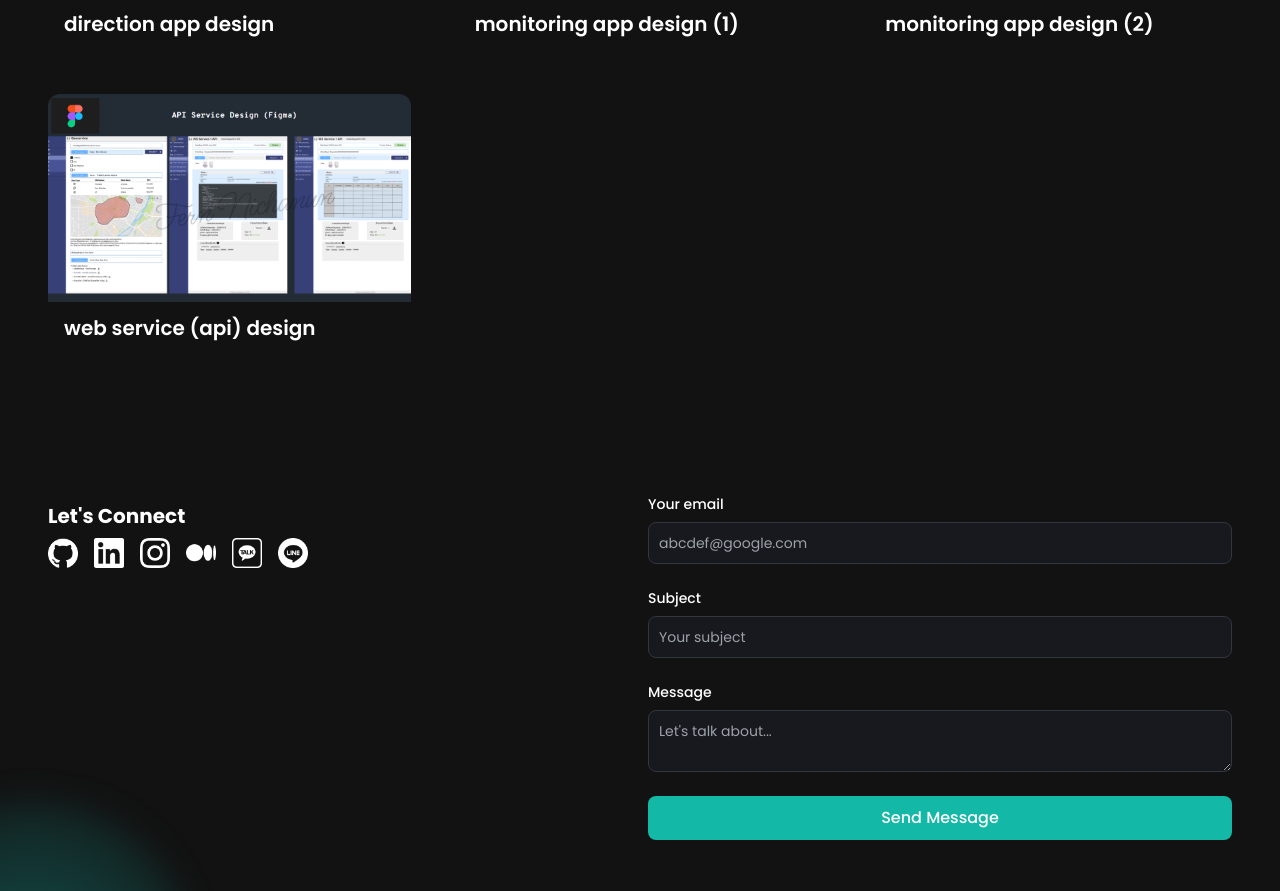
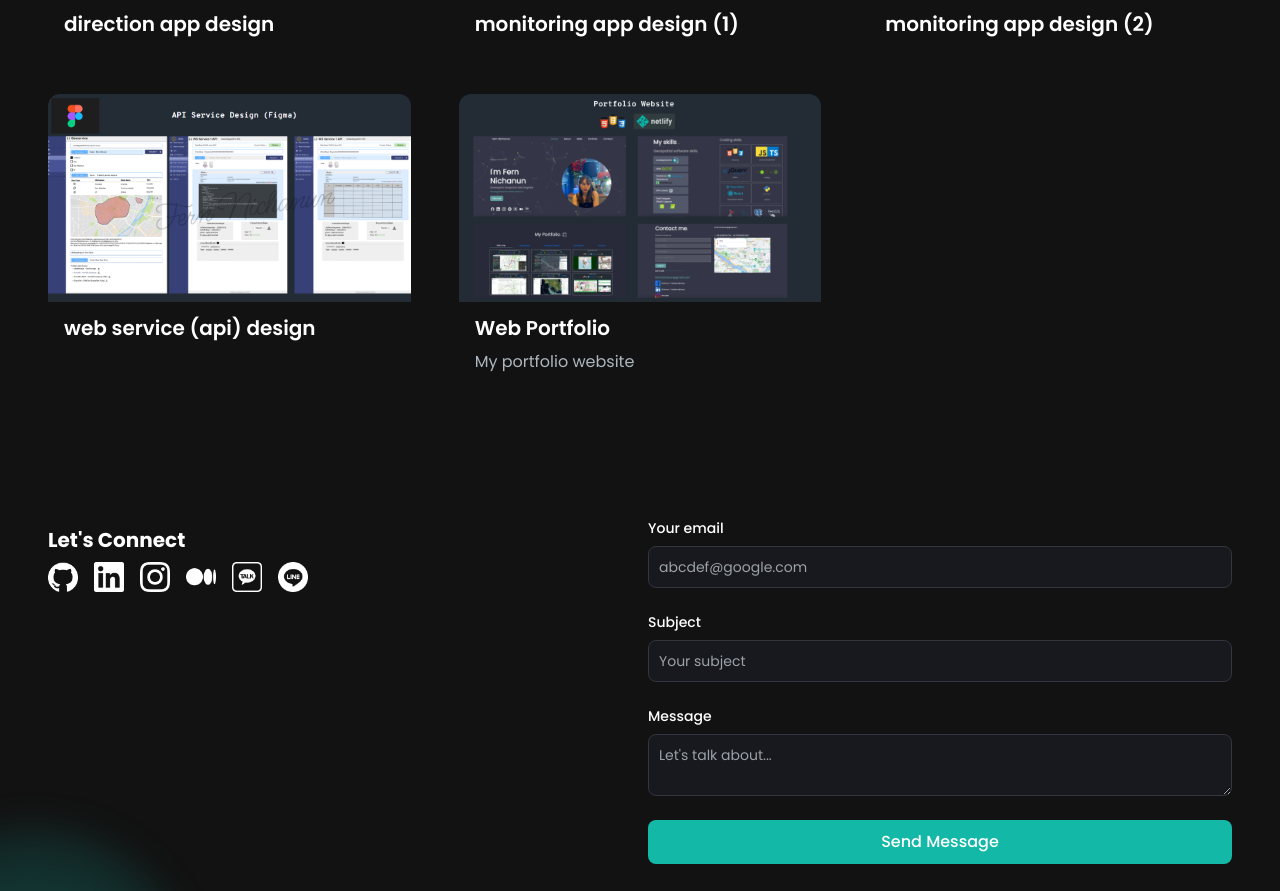
Before and after one commit to ffferncake/ffferncake-webport-2024, a Next.js app: page / in a window 1280 px wide. Shown: the part 2878-3769 px from the top of the page. Built offline with nearby package versions, Linux system fonts and the light colour scheme.

Commit message:
logo rename & img added

```diff
--- a/src/app/components/AboutSection.jsx
+++ b/src/app/components/AboutSection.jsx
@@ -2,10 +2,11 @@
 import React, { useTransition, useState, useEffect } from "react";
 import Image from "next/image";
 import TabButton from "./TabButton";
-import KusIcon from "../../../public/images/education/kus.gif";
+import KusIcon from
+ "../../../public/images/education/kus.gif";
 import KuIcon from "../../../public/images/education/ku-modified.png";
 import YonseiIcon from "../../../public/images/education/YonseiUniversityEmblem.png";
-import GISIcon from "../../../public/images/education/GIS Company Logo.png";
+import GISIcon from "../../../public/images/education/gis_logo.png";
 import JicaIcon from "../../../public/images/education/logo-jica.png";
 import MaholanIcon from "../../../public/images/education/maholan.png";
 
--- a/src/app/components/ProjectsSection.jsx
+++ b/src/app/components/ProjectsSection.jsx
@@ -122,7 +122,16 @@ const projectsData = [
     tag: ["All", "Design"],
     // gitUrl: "/",
     // previewUrl: "/"
-  }
+  },
+  {
+    id: 14,
+    title: "Web Portfolio",
+    description: "My portfolio website",
+    image: "/images/portfolio/web_port_v1.png",
+    tag: ["All", "Web"],
+    gitUrl: "https://github.com/ffferncake/ffferncake-webport",
+    previewUrl: "https://ferncake.netlify.app/"
+  },
 ];
 
 const ProjectsSection = () => {
```
Also changed, not shown: public/images/education/gis_logo.png (renamed from public/images/education/GIS Company Logo.png), public/images/portfolio/web_port_v1.png (added).
